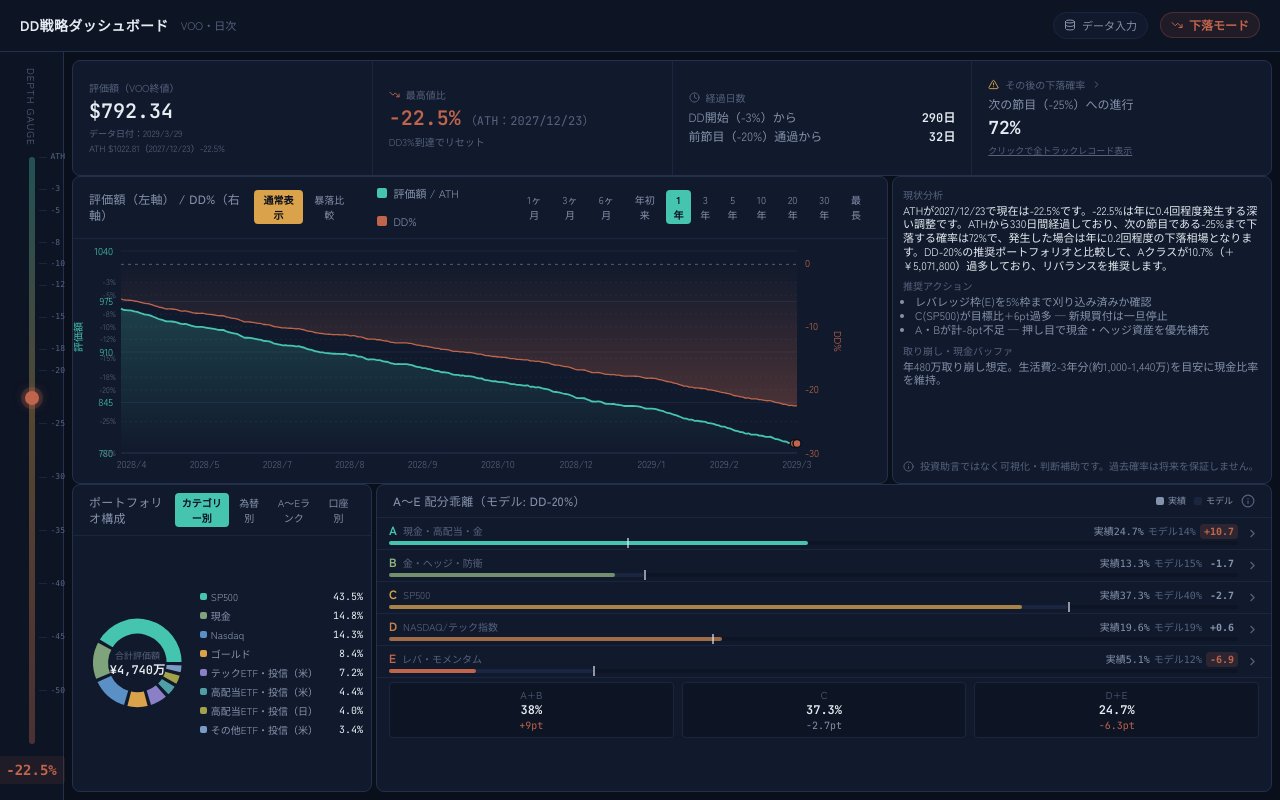
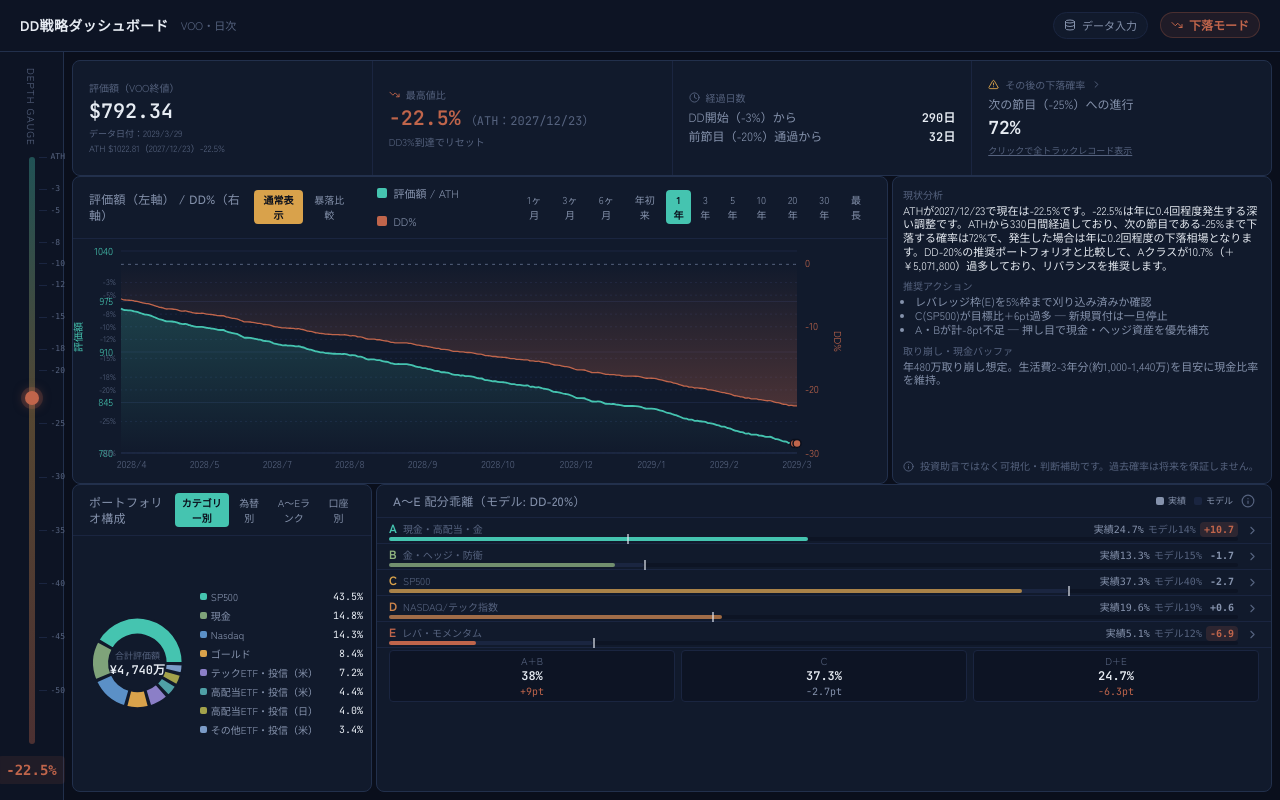
Before and after one commit to rai0103/dd-dashboard, a Next.js app: page / in a window 1280 px wide. Built offline with nearby package versions, Linux system fonts and the light colour scheme.

Commit message:
A〜E配分乖離パネルの行間・余白を詰め、下部のA+B/C/D+E集計行が650px程度の低い画面高さでもスクロール無しで表示されるよう調整

```diff
--- a/components/DDDashboard.jsx
+++ b/components/DDDashboard.jsx
@@ -665,9 +665,9 @@ function DiffBar({ cat, current, target, onClick }) {
   const diff = Number((current - target).toFixed(1)); const max = 50; const emphasize = Math.abs(diff) >= 4;
   const catColor = rankColor(cat); // ポートフォリオ構成（A〜Eランク）の円グラフと同じ配色に統一
   return (
-    <div onClick={onClick} className="px-3 py-1 flex items-center gap-2" style={{ borderBottom: `1px solid ${C.borderSoft}`, cursor: "pointer" }}>
+    <div onClick={onClick} className="px-3 py-0.5 flex items-center gap-2" style={{ borderBottom: `1px solid ${C.borderSoft}`, cursor: "pointer" }}>
       <div className="flex-1 min-w-0">
-        <div className="flex items-baseline justify-between mb-0.5">
+        <div className="flex items-baseline justify-between">
           <div className="flex items-baseline gap-1.5 min-w-0"><span className="text-xs font-semibold shrink-0" style={{ color: catColor }}>{cat}</span><span className="text-[10px] truncate" style={{ color: C.textDim }}>{CAT_LABEL[cat]}</span></div>
           <div className="flex items-baseline gap-1 font-mono text-[10px] shrink-0 ml-2"><span style={{ color: C.textMuted }}>実績{current}%</span><span style={{ color: C.textDim }}>モデル{target}%</span><span className="font-semibold px-1 rounded" style={{ color: emphasize ? C.rust : C.textMuted, background: emphasize ? C.rustSoft : "transparent" }}>{diff > 0 ? "+" : ""}{diff}</span></div>
         </div>
@@ -1510,8 +1510,8 @@ export default function DDDashboard() {
               <Panel title={`A〜E 配分乖離（モデル: ${d.modelRow.label}）`} action={<div className="flex items-center gap-2"><span className="flex items-center gap-1 text-[9px]" style={{ color: C.textMuted }}><span style={{ width: 8, height: 8, borderRadius: 2, background: C.textMuted, display: "inline-block" }} />実績<span style={{ width: 8, height: 8, borderRadius: 2, background: C.borderSoft, display: "inline-block", marginLeft: 4 }} />モデル</span><button onClick={() => setModal({ type: "ddTable" })} title="DD毎の配分表を表示" style={{ background: "transparent", border: "none", cursor: "pointer" }}><Info size={14} style={{ color: C.textDim }} /></button></div>} className="h-full">
                 <div className="overflow-y-auto h-full">
                   {CATS.map((cat) => (<DiffBar key={cat} cat={cat} current={currentHoldingPct[cat]} target={d.modelRow[cat]} onClick={() => setModal({ type: "rank", rank: cat })} />))}
-                  <div className="px-3 py-1 grid grid-cols-3 gap-2">
-                    {[{ label: "A+B", ...blocks.AB }, { label: "C", ...blocks.Cb }, { label: "D+E", ...blocks.DE }].map((b) => { const diff = Number((b.cur - b.tgt).toFixed(1)); return (<div key={b.label} className="rounded px-2 py-1 text-center" style={{ background: C.panel2, border: `1px solid ${C.borderSoft}` }}><div className="text-[10px]" style={{ color: C.textDim }}>{b.label}</div><div className="mono text-xs font-semibold">{Number(b.cur.toFixed(1))}%</div><div className="mono text-[10px]" style={{ color: Math.abs(diff) >= 4 ? C.rust : C.textMuted }}>{diff > 0 ? "+" : ""}{diff}pt</div></div>); })}
+                  <div className="px-3 py-0.5 grid grid-cols-3 gap-1.5">
+                    {[{ label: "A+B", ...blocks.AB }, { label: "C", ...blocks.Cb }, { label: "D+E", ...blocks.DE }].map((b) => { const diff = Number((b.cur - b.tgt).toFixed(1)); return (<div key={b.label} className="rounded px-2 py-0.5 text-center" style={{ background: C.panel2, border: `1px solid ${C.borderSoft}` }}><div className="text-[10px]" style={{ color: C.textDim }}>{b.label}</div><div className="mono text-xs font-semibold">{Number(b.cur.toFixed(1))}%</div><div className="mono text-[10px]" style={{ color: Math.abs(diff) >= 4 ? C.rust : C.textMuted }}>{diff > 0 ? "+" : ""}{diff}pt</div></div>); })}
                   </div>
                 </div>
               </Panel>
```
